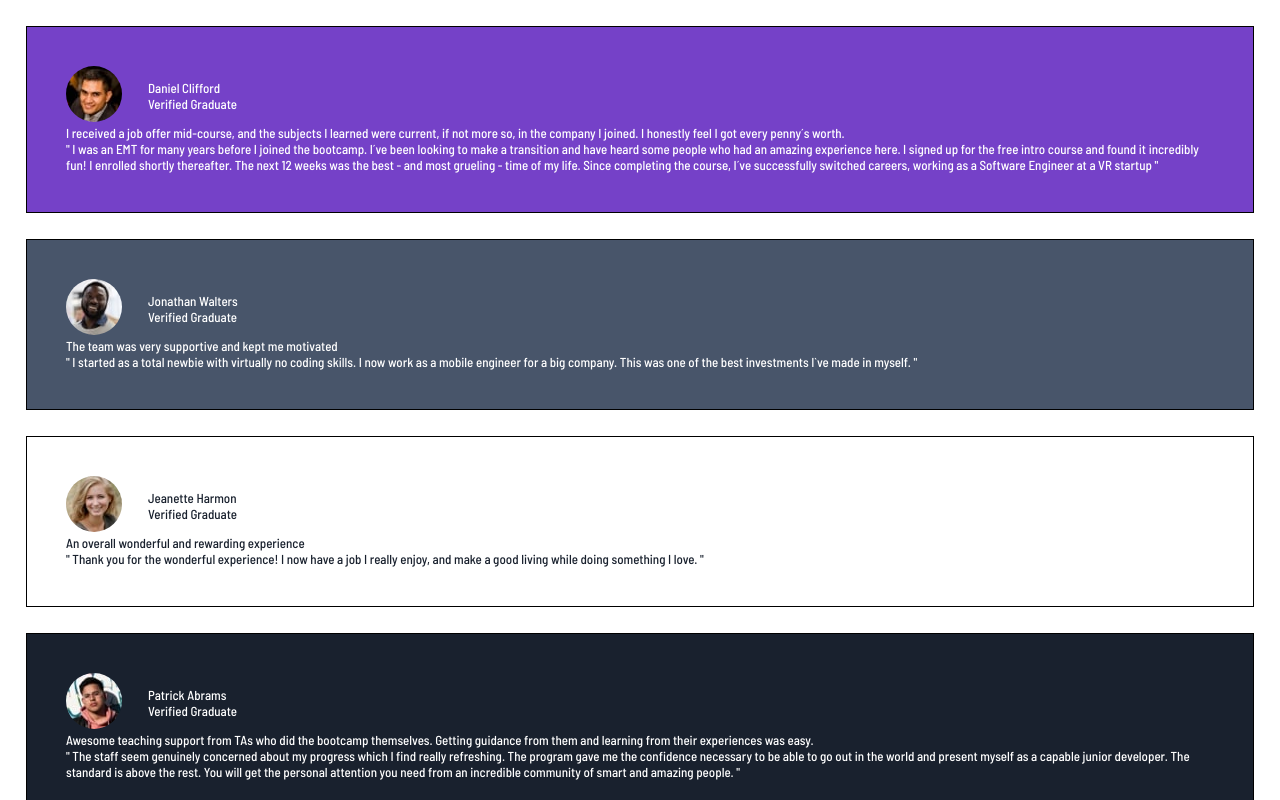
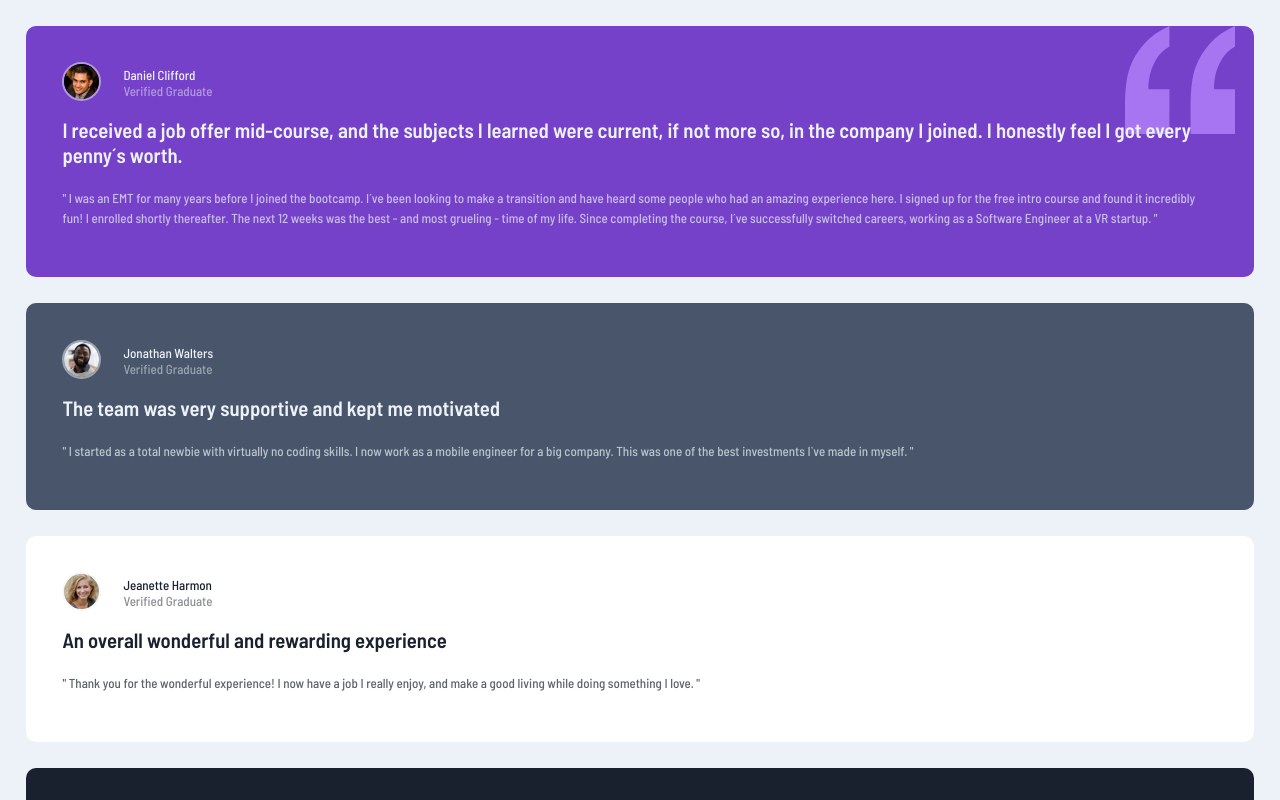
Before and after one commit to Gbw699/Testimonials-grid-section-frontend-mentor, an Angular app: page / in a window 1280 px wide. Shown: the top 800 px of the page. Built offline with nearby package versions, Linux system fonts and the light colour scheme.

Commit message:
IMPROVEMENT card component styles

```diff
--- a/src/app/app.component.html
+++ b/src/app/app.component.html
@@ -1,6 +1,7 @@
 @let $ModerateViolet = "hsl(263, 55%, 52%)"; @let $VeryDarkGrayishBlue=
 "hsl(217, 19%, 35%)"; @let $White= "hsl(0, 0%, 100%)"; @let
-$VeryDarkBlackishBlue= "hsl(219, 29%, 14%)";
+$VeryDarkBlackishBlue= "hsl(219, 29%, 14%)"; @let $LightGrayishBlue =
+"hsl(210,46%,95%)";
 
 <main class="container">
   <app-card
@@ -10,8 +11,8 @@ $VeryDarkBlackishBlue= "hsl(219, 29%, 14%)";
       shortTestimony:
         'I received a job offer mid-course, and the subjects I learned were current, if not more so, in the company I joined. I honestly feel I got every penny´s worth.',
       largeTestimony:
-        'I was an EMT for many years before I joined the bootcamp. I´ve been looking to make a transition and have heard some people who had an amazing experience here. I signed up for the free intro course and found it incredibly fun! I enrolled shortly thereafter. The next 12 weeks was the best - and most grueling - time of my life. Since completing the course, I´ve successfully switched careers, working as a Software Engineer at a VR startup',
-      color: { color: $White, backgroundColor: $ModerateViolet }
+        'I was an EMT for many years before I joined the bootcamp. I´ve been looking to make a transition and have heard some people who had an amazing experience here. I signed up for the free intro course and found it incredibly fun! I enrolled shortly thereafter. The next 12 weeks was the best - and most grueling - time of my life. Since completing the course, I´ve successfully switched careers, working as a Software Engineer at a VR startup.',
+      color: { color: $LightGrayishBlue, backgroundColor: $ModerateViolet }
     }"
   ></app-card>
   <app-card
@@ -21,7 +22,7 @@ $VeryDarkBlackishBlue= "hsl(219, 29%, 14%)";
       shortTestimony: 'The team was very supportive and kept me motivated',
       largeTestimony:
         'I started as a total newbie with virtually no coding skills. I now work as a mobile engineer for a big company. This was one of the best investments I`ve made in myself.',
-      color: { color: $White, backgroundColor: $VeryDarkGrayishBlue }
+      color: { color: $LightGrayishBlue, backgroundColor: $VeryDarkGrayishBlue }
     }"
   ></app-card>
   <app-card
@@ -42,7 +43,10 @@ $VeryDarkBlackishBlue= "hsl(219, 29%, 14%)";
         'Awesome teaching support from TAs who did the bootcamp themselves. Getting  guidance from them and learning from their experiences was easy.',
       largeTestimony:
         'The staff seem genuinely concerned about my progress which I find really refreshing. The program gave me the confidence necessary to be able to go out in the world and present myself as a capable junior developer. The standard is above the rest. You will get the personal attention you need from an incredible community of smart and amazing people.',
-      color: { color: $White, backgroundColor: $VeryDarkBlackishBlue }
+      color: {
+        color: $LightGrayishBlue,
+        backgroundColor: $VeryDarkBlackishBlue
+      }
     }"
   ></app-card>
   <app-card
--- a/src/card/card.component.html
+++ b/src/card/card.component.html
@@ -1,7 +1,16 @@
 @let color = cardInfo()?.color?.color; @let backgroundColor =
 cardInfo()?.color?.backgroundColor;
 
-<article class="container" style="color: {{color}}; background-color: {{ backgroundColor }};">
+<article
+  class="container"
+  [style.color]="color"
+  [style.background-color]="backgroundColor"
+  [style.background-image]="
+    backgroundColor === 'hsl(263, 55%, 52%)'
+      ? 'url(./images/bg-pattern-quotation.svg)'
+      : ''
+  "
+>
   <header>
     <div class="img-container">
       <img
@@ -11,9 +20,11 @@ cardInfo()?.color?.backgroundColor;
     </div>
     <div class="name-container">
       <p class="name">{{ cardInfo()?.name }}</p>
-      <p class="role">Verified Graduate</p>
+      <p class="role" [style.opacity]="0.5">Verified Graduate</p>
     </div>
   </header>
   <p class="short-testimony">{{ cardInfo()?.shortTestimony }}</p>
-  <p class="large-testimony">" {{ cardInfo()?.largeTestimony }} "</p>
+  <p class="large-testimony" [style.opacity]="0.7">
+    " {{ cardInfo()?.largeTestimony }} "
+  </p>
 </article>
--- a/src/card/card.component.scss
+++ b/src/card/card.component.scss
@@ -1,21 +1,47 @@
+@use "../styles.scss" as s;
+
 .container {
-  padding: 3rem;
+  padding: 2.8rem;
   margin: 2rem;
-  border: 1px black solid;
-  p {
-    margin: 0;
-  }
+  border-radius: 10px;
+  // background-image: url(/images/bg-pattern-quotation.svg);
+  background-repeat: no-repeat;
+  background-position: right 1.5rem top 0;
+  background-size: 110px;
+
   header {
     display: flex;
     align-items: center;
     gap: 2rem;
+
     .img-container {
       height: fit-content;
+      width: 35px;
+
       img {
+        border: 2px solid rgba($color: s.$LightGrayishBlue, $alpha: 0.5);
         border-radius: 100%;
         max-width: 100%;
         height: auto;
       }
     }
+
+    .name-container {
+      p {
+        margin: 0;
+      }
+    }
   }
+
+  .short-testimony {
+    margin-top: 1rem;
+    font-size: 20.7px;
+    font-weight: 600;
+  }
+
+.large-testimony{
+  // padding-right: 1.8rem;
+  line-height: 20px;
+  // letter-spacing: 0.4px;
 }
+}
--- a/src/styles.scss
+++ b/src/styles.scss
@@ -23,4 +23,5 @@ body {
   font-family: "Barlow Semi Condensed", serif;
   font-weight: 500;
   font-size: 13px;
+  background-color: $LightGrayishBlue;
 }
```
Also changed, not shown: 1 other file (tests, documents, lock files or other folders).
